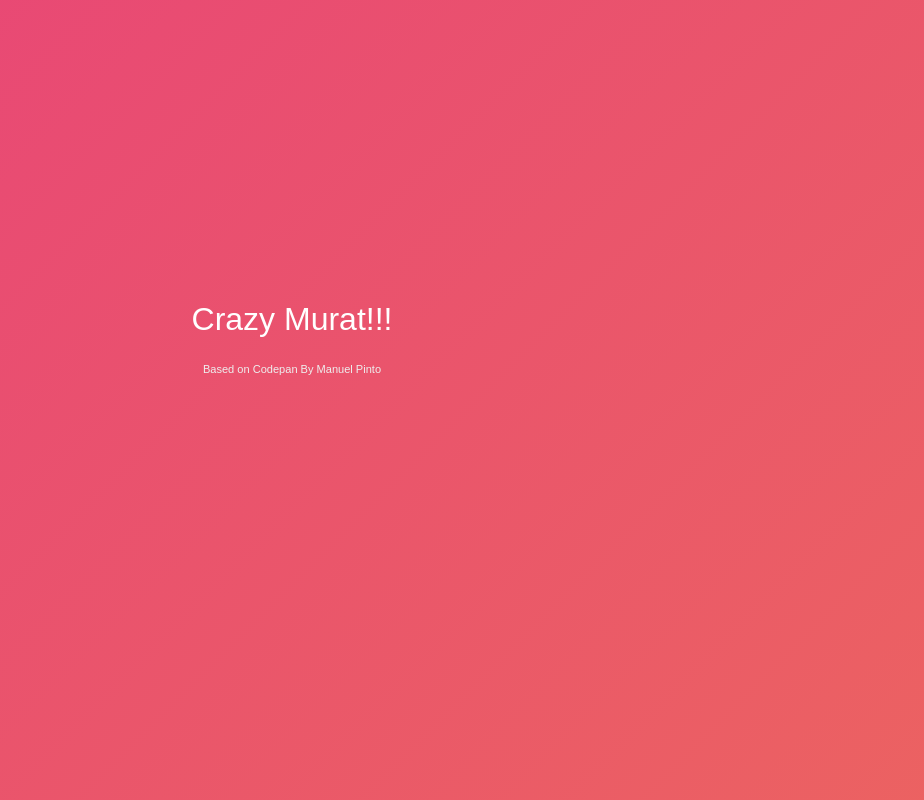
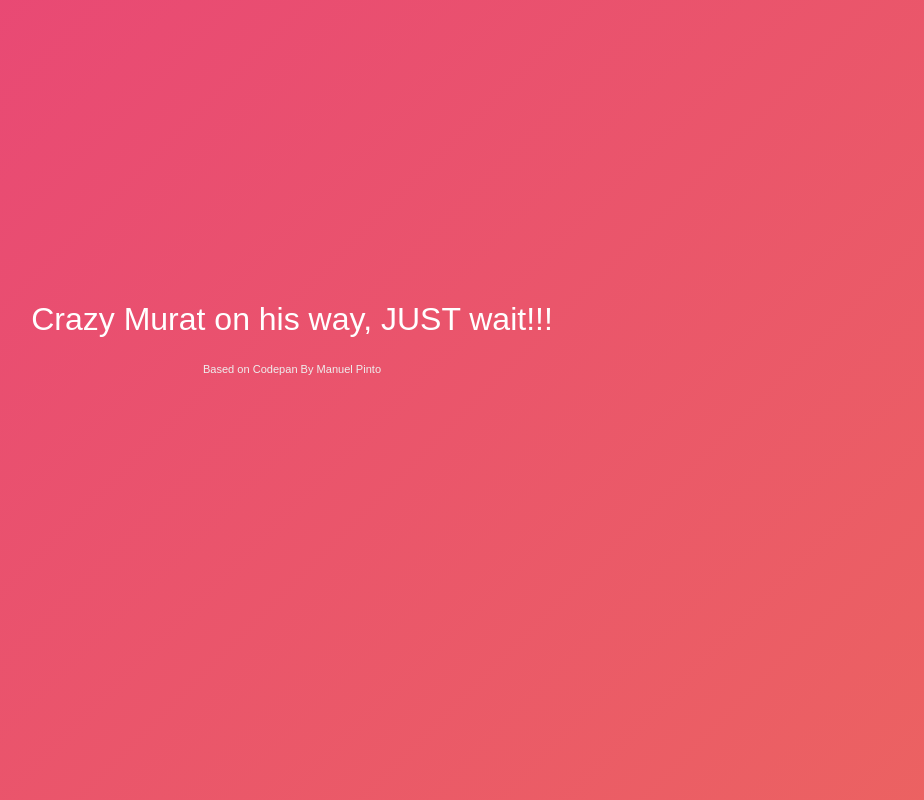
Before and after one commit to muratdvc/bg_site, a plain HTML site: page index.html in a window 1280 px wide. Shown: the whole page, without its empty margins (348-1272 px from the left). Drawn offline with Linux system fonts and the light colour scheme.

Commit message:
text changed

```diff
--- a/index.html
+++ b/index.html
@@ -9,7 +9,7 @@
 </head>
 <body>
     <div class="container">
-        <h1>Crazy Murat!!!</h1>
+        <h1>Crazy Murat on his way, JUST wait!!!</h1>
         <h5><small>Based on Codepan By Manuel Pinto</small>
             <a href="https://manuelpinto.in" target="_blank"></a>
         </h5>
```
